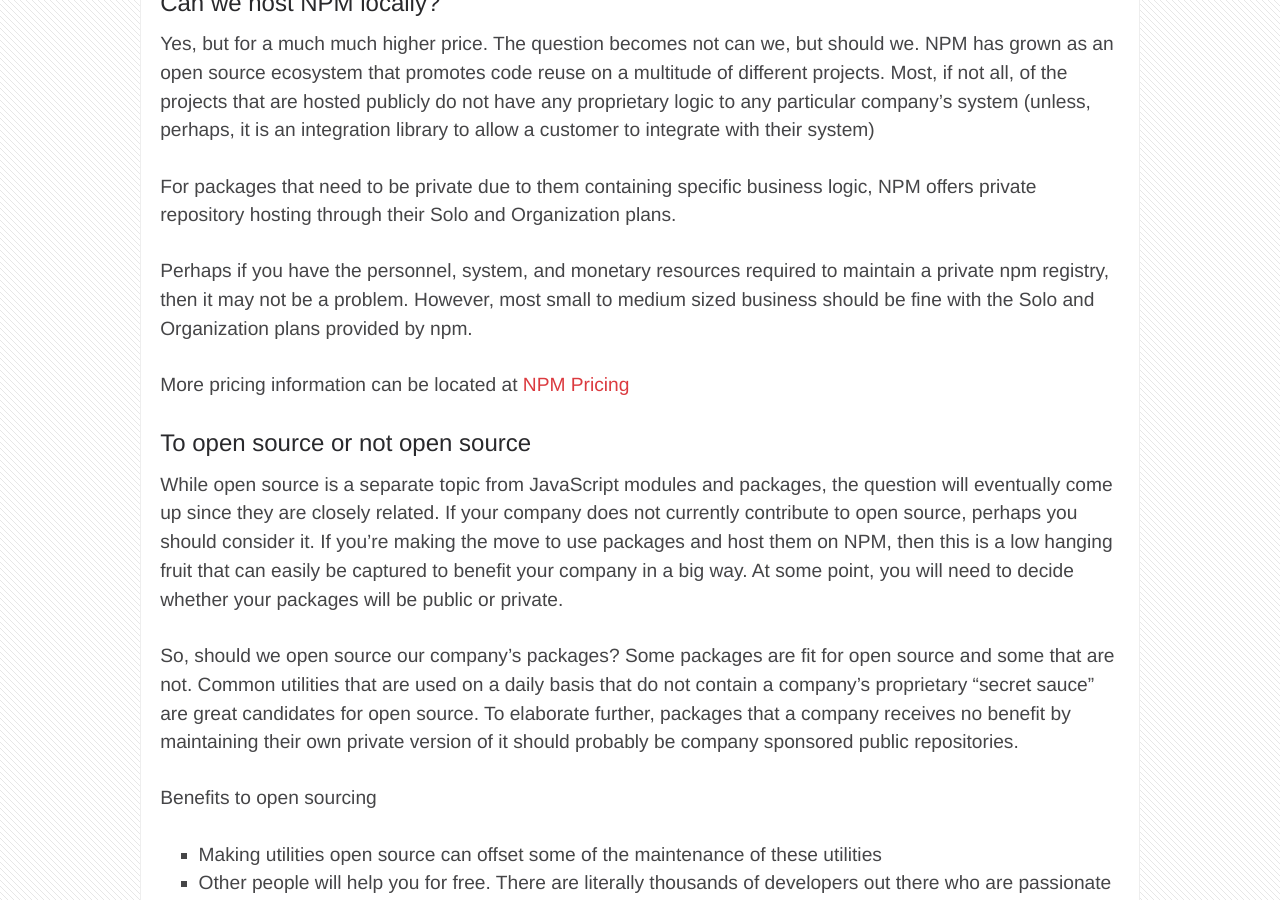
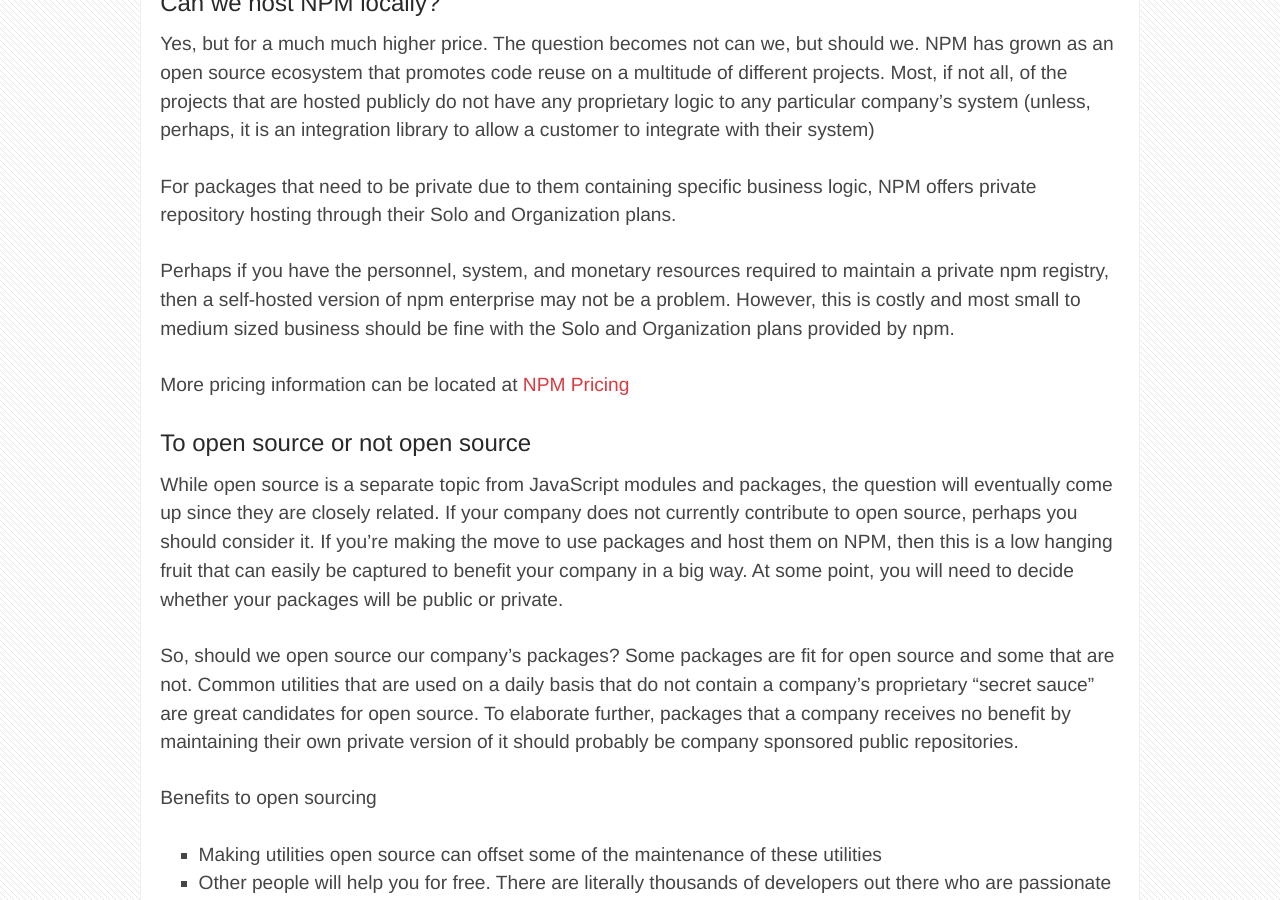
Before and after one commit to BrandonClapp/brandonclapp.github.io, a Jekyll site: the page built from _posts/2016-07-25-embracing-modular-design-on-the-front-end.md, in a window 1280 px wide and 900 px high, scrolled down 2198 px. Built offline with Jekyll 4.4.1, drawn with Linux system fonts in a browser that asks for light colours; some web fonts are replaced; comment, search, counter and statistics services are not loaded.

Commit message:
Update typo

```diff
--- a/_posts/2016-07-25-embracing-modular-design-on-the-front-end.md
+++ b/_posts/2016-07-25-embracing-modular-design-on-the-front-end.md
@@ -62,7 +62,7 @@
 
 For packages that need to be private due to them containing specific business logic, NPM offers private repository hosting through their Solo and Organization plans.
 
-Perhaps if you have the personnel, system, and monetary resources required to maintain a private npm registry, then it may not be a problem. However, most small to medium sized business should be fine with the Solo and Organization plans provided by npm.
+Perhaps if you have the personnel, system, and monetary resources required to maintain a private npm registry, then a self-hosted version of npm enterprise may not be a problem. However, this is costly and most small to medium sized business should be fine with the Solo and Organization plans provided by npm.
 
 More pricing information can be located at [NPM Pricing](https://www.npmjs.com/pricing)
 
```
Also changed, not shown: 3 other files.
